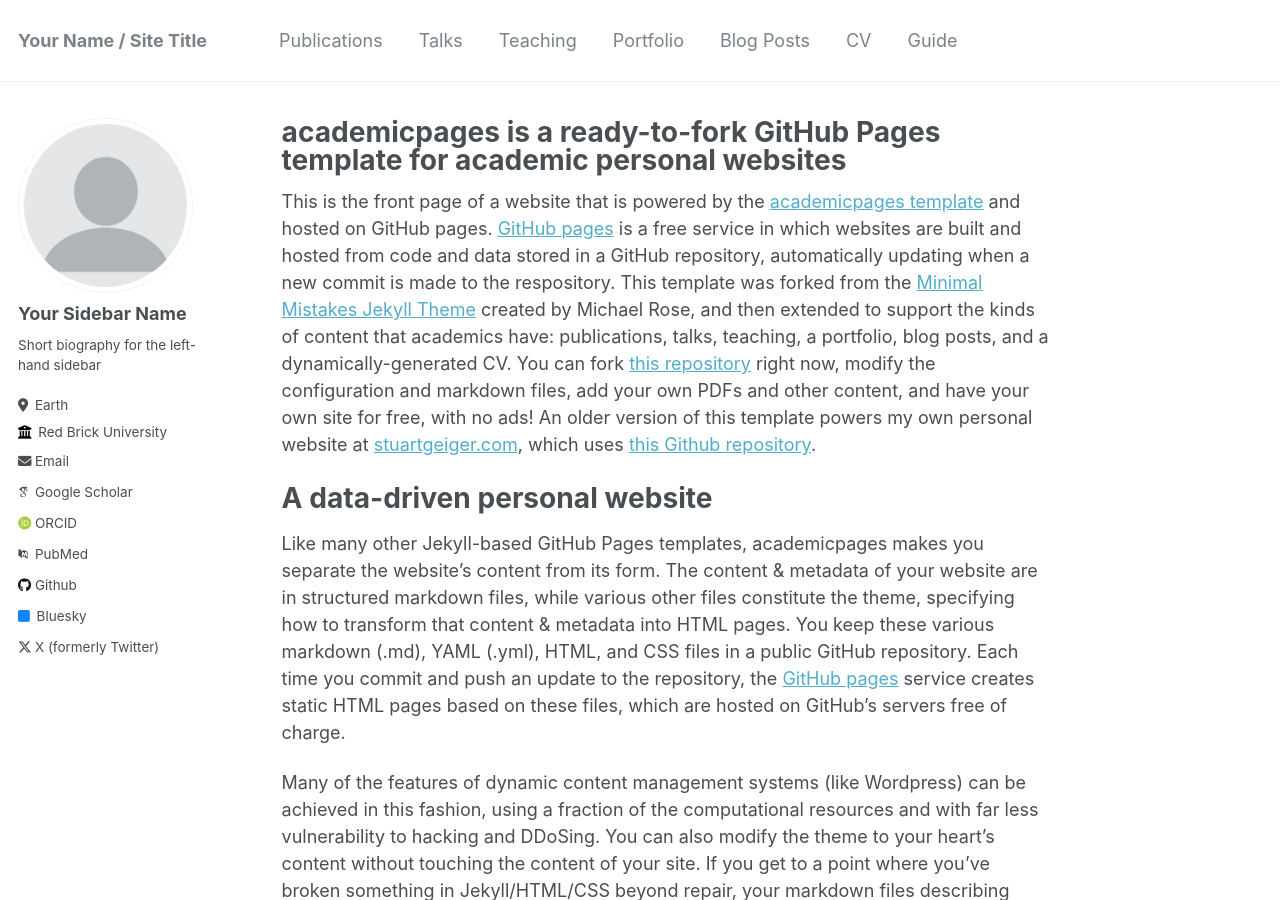
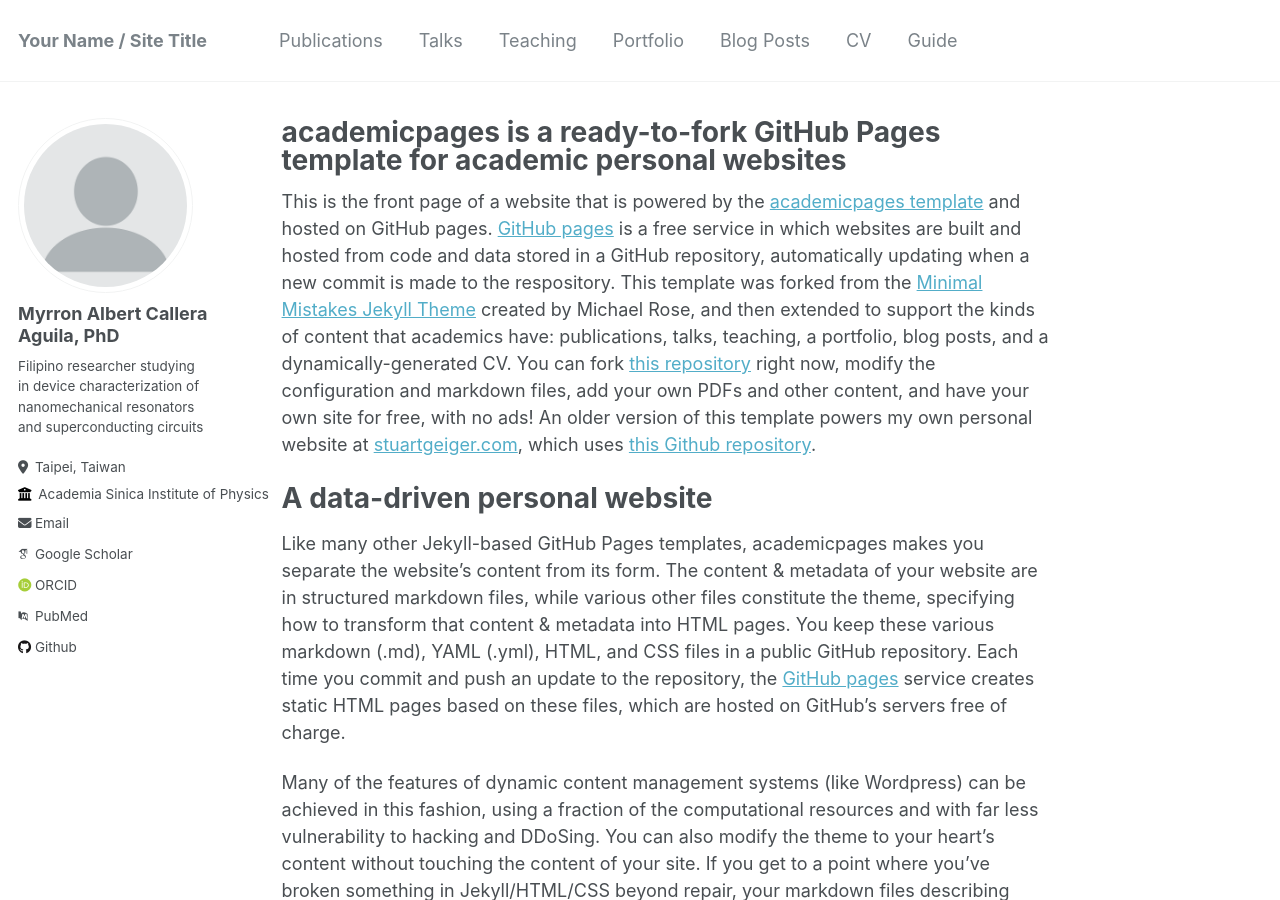
Before and after one commit to myrronaguila/rsc_portfolio, a Jekyll site: the page built from _pages/about.md, in a window 1280 px wide and 900 px high. Built offline with Jekyll 4.4.1, drawn with Linux system fonts in a browser that asks for light colours; some web fonts are replaced; part of the change alters nothing that is shown.

Commit message:
Update _config.yml

```diff
--- a/_config.yml
+++ b/_config.yml
@@ -22,13 +22,13 @@ repository               : "academicpages/academicpages.github.io"
 author:
   # Biographic information
   avatar           : "profile.png"
-  name             : "Your Sidebar Name"
+  name             : "Myrron Albert Callera Aguila, PhD"
   pronouns         : # example: "she/her"
-  bio              : "Short biography for the left-hand sidebar"
-  location         : "Earth"
-  employer         : "Red Brick University"
+  bio              : "Filipino researcher studying in device characterization of nanomechanical resonators and superconducting circuits"
+  location         : "Taipei, Taiwan"
+  employer         : "Academia Sinica Institute of Physics"
   uri              : # URL
-  email            : "none@example.org"
+  email            : ""
 
   # Academic websites
   arxiv            : # URL - Update with the correct link to your profile
@@ -39,38 +39,38 @@ author:
   researchgate     : # URL
 
   # Repositories and software development
-  bitbucket        : # Username - Update with your username on the site
-  codepen          : # Username
-  dribbble         : # Username
-  github           : "academicpages"
-  kaggle           : # Username
-  stackoverflow    : # User number or user number and name (i.e., use "1" or "1/jeff-atwood")
+  #bitbucket        : # Username - Update with your username on the site
+  #codepen          : # Username
+  #dribbble         : # Username
+  github           : "myrronaguila"
+  #kaggle           : # Username
+  #stackoverflow    : # User number or user number and name (i.e., use "1" or "1/jeff-atwood")
 
   # Social media
-  bluesky          : "bsky.app" # Replace this with you Bluesky username
-  facebook         : # Username
-  flickr           : # Username
-  foursquare       : # Username
-  goodreads        : # Username
-  google_plus      : # Username
-  keybase          : # Username
-  instagram        : # Username
-  lastfm           : # Username
+  #bluesky          : "bsky.app" # Replace this with you Bluesky username
+  #facebook         : # Username
+  #flickr           : # Username
+  #foursquare       : # Username
+  #goodreads        : # Username
+  #google_plus      : # Username
+  #keybase          : # Username
+  #instagram        : # Username
+  #lastfm           : # Username
   linkedin         : # Username
-  mastodon         : # URL
-  medium           : # URL
-  pinterest        : # Username
-  soundcloud       : # Username
-  steam            : # Username
-  telegram         : # URL
-  tumblr           : # Username
-  twitter          : "UniofOxford"  # Replace this with your X / Twitter handle
-  vine             : # Username
-  weibo            : # Username
-  wikipedia        : # Username
-  xing             : # Username
-  youtube          : # Username
-  zhihu            : # URL
+  #mastodon         : # URL
+  #medium           : # URL
+  #pinterest        : # Username
+  #soundcloud       : # Username
+  #steam            : # Username
+  #telegram         : # URL
+  #tumblr           : # Username
+  #twitter          : "UniofOxford"  # Replace this with your X / Twitter handle
+  #vine             : # Username
+  #weibo            : # Username
+  #wikipedia        : # Username
+  #xing             : # Username
+  #youtube          : # Username
+  #zhihu            : # URL
 
 
 # Site Settings
```
